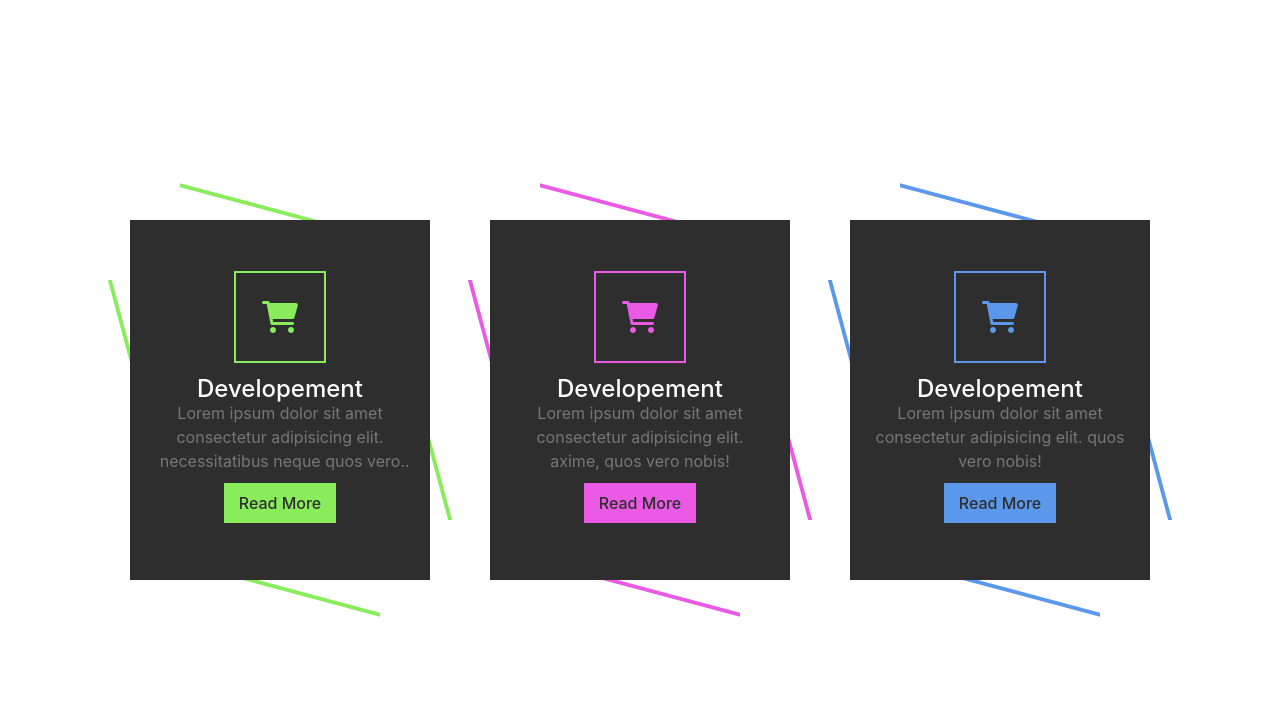
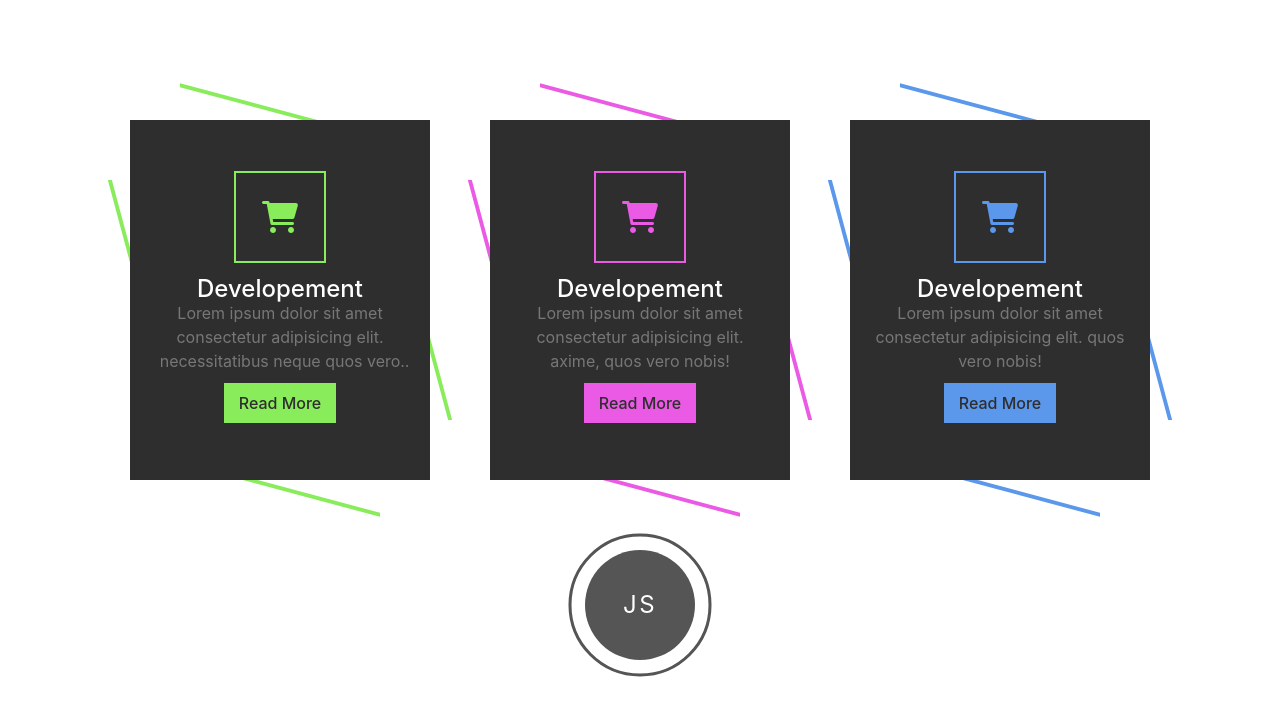
Before and after one commit to WooCommander/vue3ViteAdmin, a Vue app: page /service-section in a window 1280 px wide. Shown: the top 716 px of the page. Built offline with nearby package versions, Linux system fonts and the light colour scheme.

Commit message:
[feature]circle progress

```diff
--- a/src/pages/service-section.vue
+++ b/src/pages/service-section.vue
@@ -39,6 +39,17 @@
         </div>
       </div>
     </div>
+    <div class="container c1">
+      <div class="percent" data-text="JS" style="--num:70">
+        <div class="dot"></div>
+        <svg>
+          <circle cx="70" cy="70" r="70"></circle>
+          <circle cx="70" cy="70" r="70"></circle>
+
+        </svg>
+      </div>
+
+    </div>
   </div>
 </template>
 
@@ -59,6 +70,7 @@ const count = ref(0)
   display: flex;
   align-items: center;
   justify-content: center;
+  flex-direction: column;
   min-height: 100vh;
 
   .container {
@@ -188,5 +200,54 @@ const count = ref(0)
     transform: skew(0deg);
     inset: 40px -10px;
   }
+
+  .c1 {
+    margin-top: 50px;
+
+    .percent {
+      position: relative;
+      width: 150px;
+      height: 150px;
+    }
+
+    .percent::before {
+      content: attr(data-text);
+      position: absolute;
+      inset: 20px;
+      background-color: #555;
+      border-radius: 50%;
+      display: flex;
+      justify-content: center;
+      align-items: center;
+      color: #fff;
+      font-size: 1.5em;
+      letter-spacing: .1em;
+      text-transform: uppercase;
+
+    }
+
+    .percent svg {
+      position: relative;
+      width: 150px;
+      height: 150px;
+      transform: rotate(270deg);
+
+      circle {
+        width: 100%;
+        height: 100%;
+        fill: transparent;
+        stroke-width: 3;
+        stroke: rgba(0, 0, 0, .05);
+        transform: translate(5px, 5px);
+      }
+
+      circle:nth-child(2) {
+        stroke: #555;
+        stroke-dasharray: 440;
+        stroke-dashoffset: calc(440-(440*var(--num))/100);
+
+      }
+    }
+  }
 }
 </style>
```
